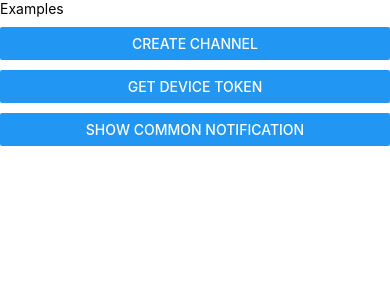
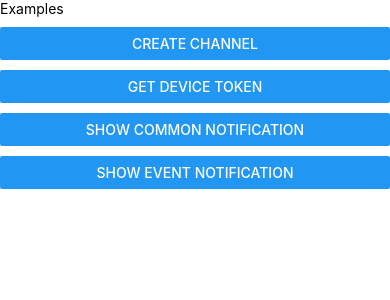
Before and after one commit to cryptoticket/react-native-push-notification, a React Native app in the folder example/: screen / in a window 390 px wide. Shown: the top 300 px of the page. Built offline with nearby package versions, Linux system fonts and the light colour scheme.

Commit message:
feat: add custom notification template

```diff
--- a/example/App.js
+++ b/example/App.js
@@ -54,6 +54,26 @@ export default class App extends React.Component {
   }
 
   /**
+   * Show event notification
+   */
+  onShowEventNotificationPress = () => {
+    try {
+      const notificationId = 1;
+      const template = PushNotificationAndroid.TEMPLATE_EVENT;
+      const channelId = 'my_channel_id';
+      const data = {
+        title: "title",
+        message: "my message",
+        media: "http://red-msk.ru/wp-content/uploads/2019/02/canva-photo-editor-22.png"
+      };
+      const priority = PushNotificationAndroid.PRIORITY_DEFAULT;
+      PushNotificationAndroid.show(notificationId, template, channelId, data, priority);
+    } catch(err) {
+      Alert.alert("Error", err);
+    }
+  }
+
+  /**
    * Renders JSX template
    * @return JSX template
    */
@@ -73,6 +93,10 @@ export default class App extends React.Component {
         <View style={{marginTop: 10}} >
           <Button title="Show common notification" onPress={this.onShowCommonNotificationPress} />
         </View>
+
+        <View style={{marginTop: 10}} >
+          <Button title="Show event notification" onPress={this.onShowEventNotificationPress} />
+        </View>
       </View>
     );
   }
```
Also changed, not shown: 3 other files (tests, documents, lock files or other folders).
